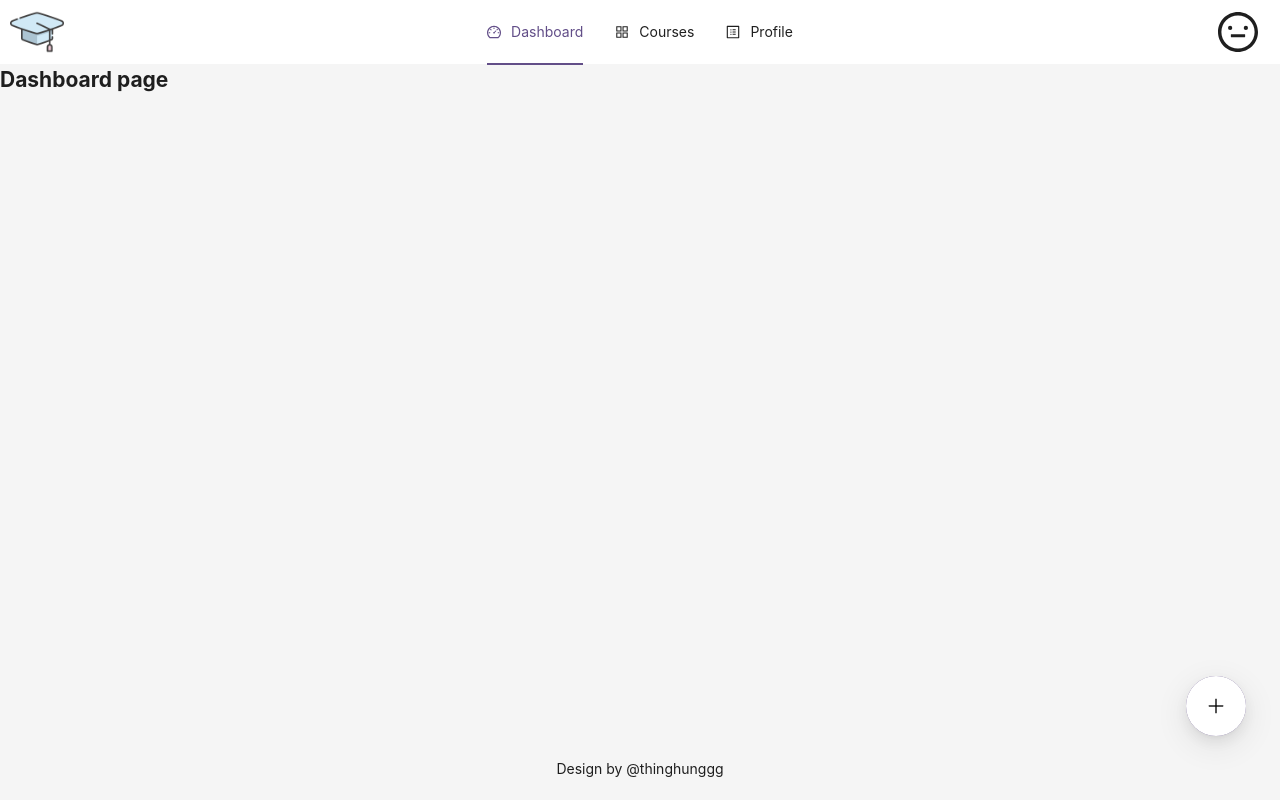
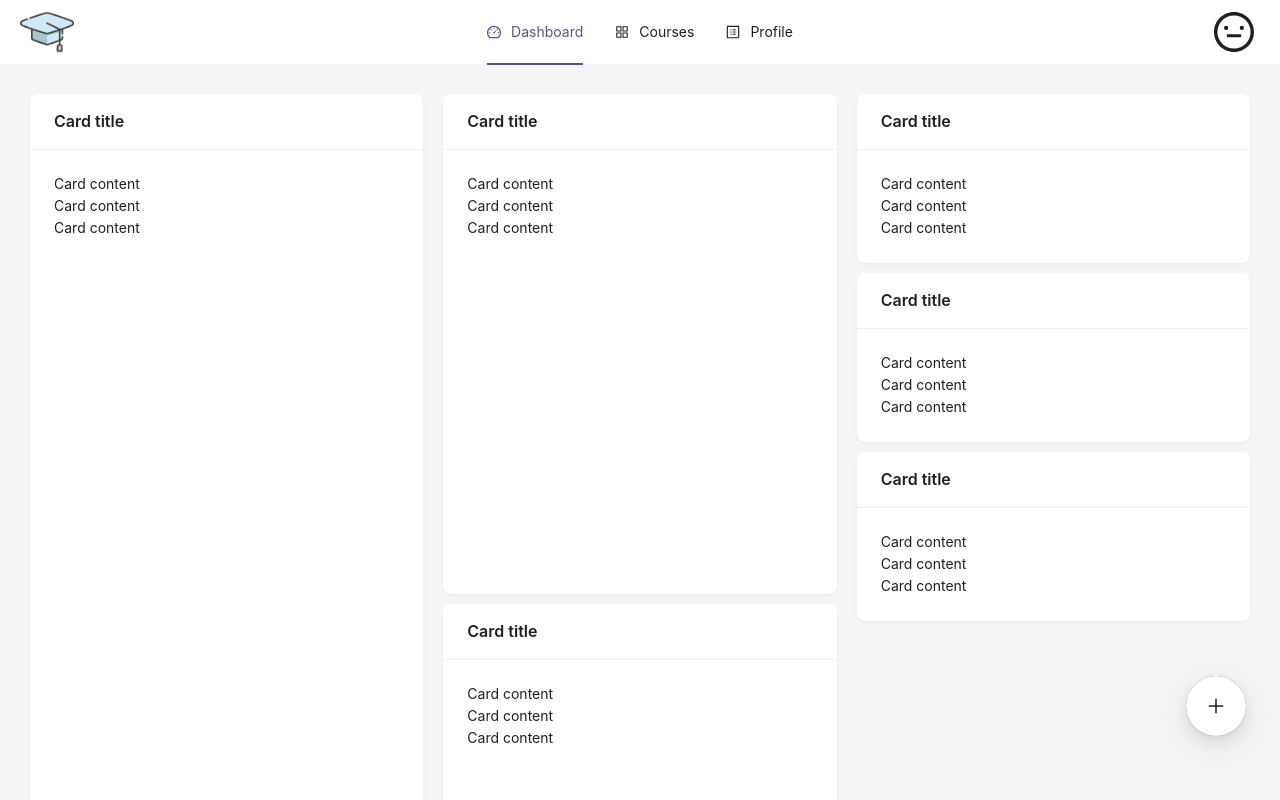
Before and after one commit to lethinhhung/NienLuanCoSo-FrontEnd, a React (Create React App) app: page / in a window 1280 px wide. Both pictures are taken after a click on the button 640 px from the left and 745 px from the top of the page. Shown: the top 800 px of the page. Built offline with nearby package versions, Linux system fonts and the light colour scheme.

Commit message:
#10: Dashboard page on working

```diff
--- a/src/layouts/DefaultLayout/DefaultLayout.module.scss
+++ b/src/layouts/DefaultLayout/DefaultLayout.module.scss
@@ -11,16 +11,15 @@
     position: absolute;
     width: var(--default-layout-header-height);
     padding: 5px;
-    left: 5px;
+    left: 15px;
 }
 
 .account {
     width: var(--default-layout-header-height);
     height: var(--default-layout-header-height);
     position: absolute;
-    // padding: 5px;
     top: 0;
-    right: 10px;
+    right: 14px;
 }
 
 @media (max-width: 500px) {
--- /dev/null
+++ b/src/pages/Dashboard/Dashboard.module.scss
@@ -0,0 +1,10 @@
+.large-wrapper {
+    padding: 20px;
+}
+
+.large-col {
+}
+
+.large-card {
+    margin: 10px;
+}
--- /dev/null
+++ b/src/pages/Dashboard/DashboardLarge.js
@@ -0,0 +1,69 @@
+import { Flex, Card, Row, Col } from 'antd';
+import classNames from 'classnames/bind';
+import styles from './Dashboard.module.scss';
+function DashboardLarge() {
+    const cx = classNames.bind(styles);
+    return (
+        <Row className={cx('large-wrapper')}>
+            <Col className={cx('large-col')} span={8}>
+                <Card
+                    className={cx('large-card')}
+                    title="Card title"
+                    bordered={false}
+                    style={{
+                        height: 1000,
+                    }}
+                >
+                    <p>Card content</p>
+                    <p>Card content</p>
+                    <p>Card content</p>
+                </Card>
+            </Col>
+            <Col className={cx('large-col')} span={8}>
+                <Card
+                    className={cx('large-card')}
+                    title="Card title"
+                    bordered={false}
+                    style={{
+                        height: 500,
+                    }}
+                >
+                    <p>Card content</p>
+                    <p>Card content</p>
+                    <p>Card content</p>
+                </Card>
+                <Card
+                    className={cx('large-card')}
+                    title="Card title"
+                    bordered={false}
+                    style={{
+                        height: 400,
+                    }}
+                >
+                    <p>Card content</p>
+                    <p>Card content</p>
+                    <p>Card content</p>
+                </Card>
+            </Col>
+            <Col className={cx('large-col')} span={8}>
+                <Card className={cx('large-card')} title="Card title" bordered={false} style={{}}>
+                    <p>Card content</p>
+                    <p>Card content</p>
+                    <p>Card content</p>
+                </Card>
+                <Card className={cx('large-card')} title="Card title" bordered={false} style={{}}>
+                    <p>Card content</p>
+                    <p>Card content</p>
+                    <p>Card content</p>
+                </Card>
+                <Card className={cx('large-card')} title="Card title" bordered={false} style={{}}>
+                    <p>Card content</p>
+                    <p>Card content</p>
+                    <p>Card content</p>
+                </Card>
+            </Col>
+        </Row>
+    );
+}
+
+export default DashboardLarge;
--- /dev/null
+++ b/src/pages/Dashboard/DashboardSmall.js
@@ -0,0 +1,9 @@
+import { Flex, Card, Row, Col } from 'antd';
+import classNames from 'classnames/bind';
+import styles from './Dashboard.module.scss';
+function DashboardSmall() {
+    const cx = classNames.bind(styles);
+    return <div> dashboard small</div>;
+}
+
+export default DashboardSmall;
--- a/src/pages/Dashboard/index.js
+++ b/src/pages/Dashboard/index.js
@@ -1,5 +1,21 @@
+import { Flex, Card, Row, Col } from 'antd';
+import classNames from 'classnames/bind';
+import styles from './Dashboard.module.scss';
+
+import DashboardLarge from './DashboardLarge';
+import DashboardSmall from './DashboardSmall';
+import { useWindowDimensions } from '~/hooks';
+
 function Dashboard() {
-    return <h2>Dashboard page</h2>;
+    const cx = classNames.bind(styles);
+
+    const { width } = useWindowDimensions();
+
+    if (width > 700) {
+        return <DashboardLarge />;
+    } else {
+        return <DashboardSmall />;
+    }
 }
 
 export default Dashboard;
```
